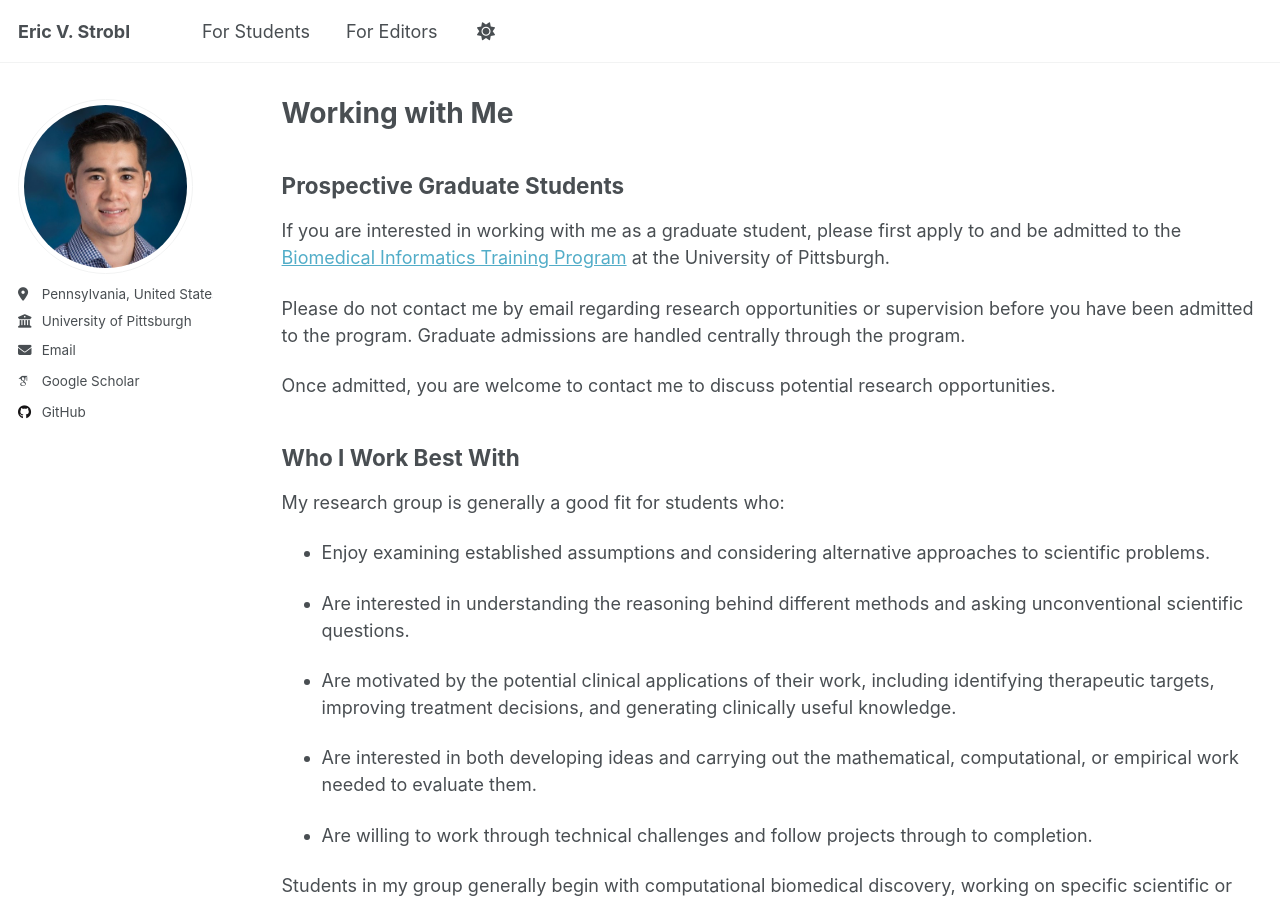
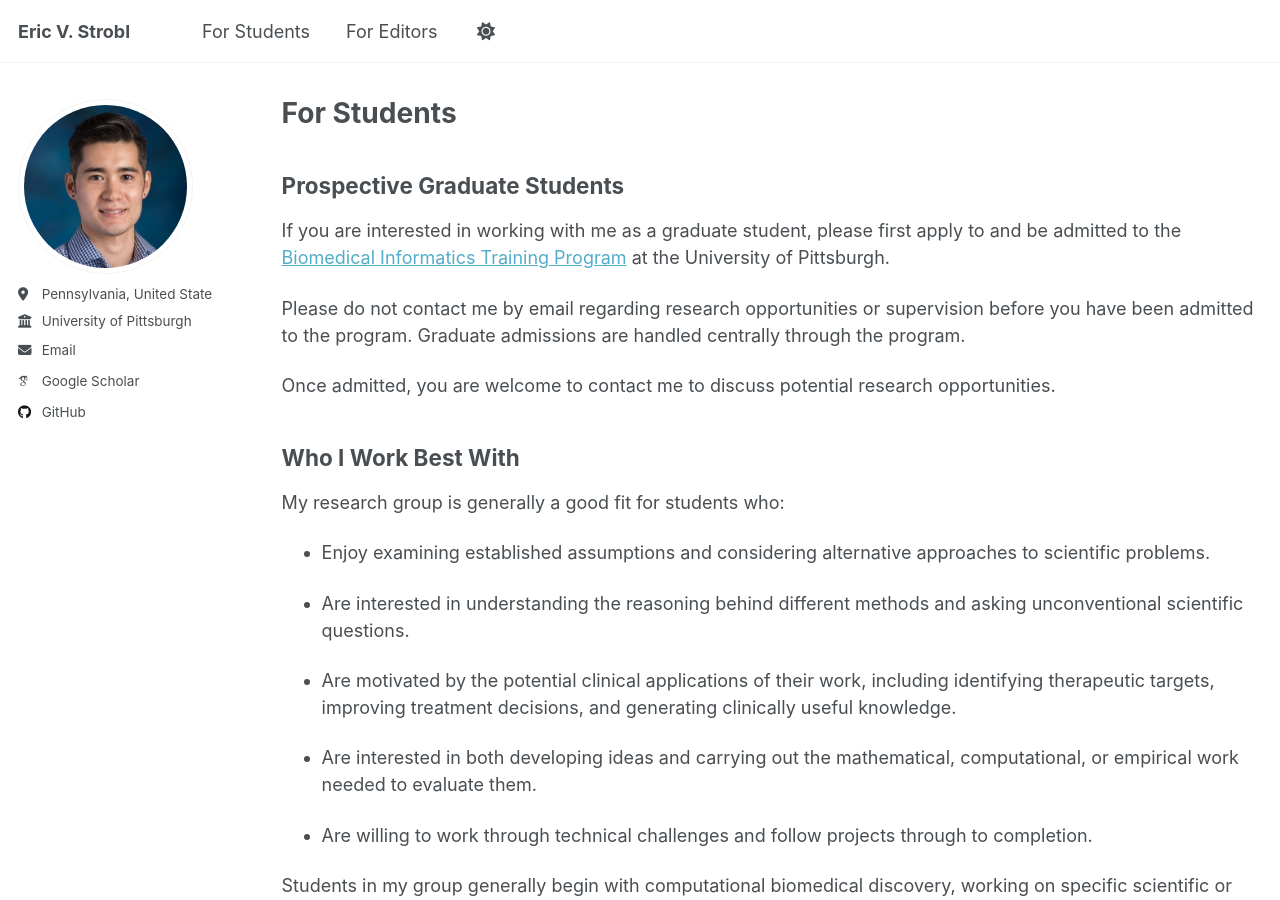
Before and after one commit to ericstrobl/ericstrobl.github.io, a Jekyll site: the page built from _pages/forstudents.md, in a window 1280 px wide and 900 px high. Built offline with Jekyll 4.4.1, drawn with Linux system fonts in a browser that asks for light colours; some web fonts are replaced; a script that is not in the unit is left out.

Commit message:
Update and rename workingwithme.md to forstudents.md

```diff
--- a/_pages/workingwithme.md
+++ b/_pages/forstudents.md
@@ -1,7 +1,7 @@
 ---
 layout: archive
-title: "Working with Me"
-permalink: /workingwithme/
+title: "For Students"
+permalink: /forstudents/
 author_profile: true
 ---
 
```
